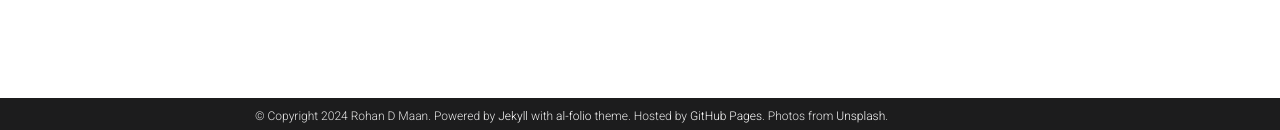
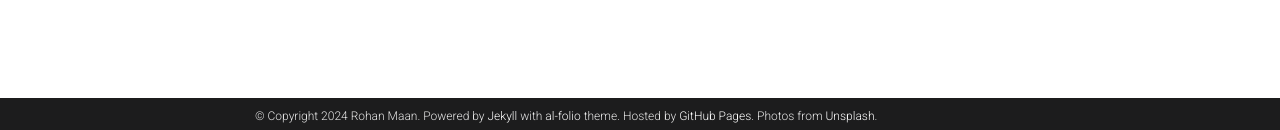
Before and after one commit to whosthemaan/whosthemaan.github.io, a Jekyll site: the page built from _pages/publications.md, in a window 1280 px wide. Shown: the part 767-897 px from the top of the page. Built offline with Jekyll 4.4.1, drawn with Linux system fonts in a browser that asks for light colours; comment, search, counter and statistics services are not loaded; a style sheet for code colours, icons or effects is not loaded; some of the changed lines change nothing that is shown.

Commit message:
updating information

```diff
--- a/_config.yml
+++ b/_config.yml
@@ -4,7 +4,7 @@
 
 title: Rohan Maan # the website title (if blank, full name will be used instead)
 first_name: Rohan
-middle_name: D
+middle_name:
 last_name: Maan
 email: rohanmaan@gmail.com
 description: > # the ">" symbol means to ignore newlines until "footer_text:"
@@ -68,13 +68,13 @@
 # Social integration
 # -----------------------------------------------------------------------------
 
-github_username: # your GitHub user name
+github_username: whosthemaan # your GitHub user name
 gitlab_username: # your GitLab user name
 x_username: # your X handle
 mastodon_username: # your mastodon instance+username in the format instance.tld/@username
-linkedin_username: # your LinkedIn user name
+linkedin_username: rohanmaan # your LinkedIn user name
 telegram_username: # your Telegram user name
-scholar_userid: # your Google Scholar ID
+scholar_userid: aozYsBkAAAAJ # your Google Scholar ID
 semanticscholar_id: # your Semantic Scholar ID
 whatsapp_number: # your WhatsApp number (full phone number in international format. Omit any zeroes, brackets, or dashes when adding the phone number in international format.)
 orcid_id: # your ORCID ID
@@ -105,7 +105,7 @@
 wechat_qr: # filename of your wechat qr-code saved as an image (e.g., wechat-qr.png if saved to assets/img/wechat-qr.png)
 
 contact_note: >
-  You can even add a little note about which of these is the best way to reach you.
+  Feel free to reach out to me on any of the platforms, preferably email
 
 # -----------------------------------------------------------------------------
 # Analytics and search engine verification
```
